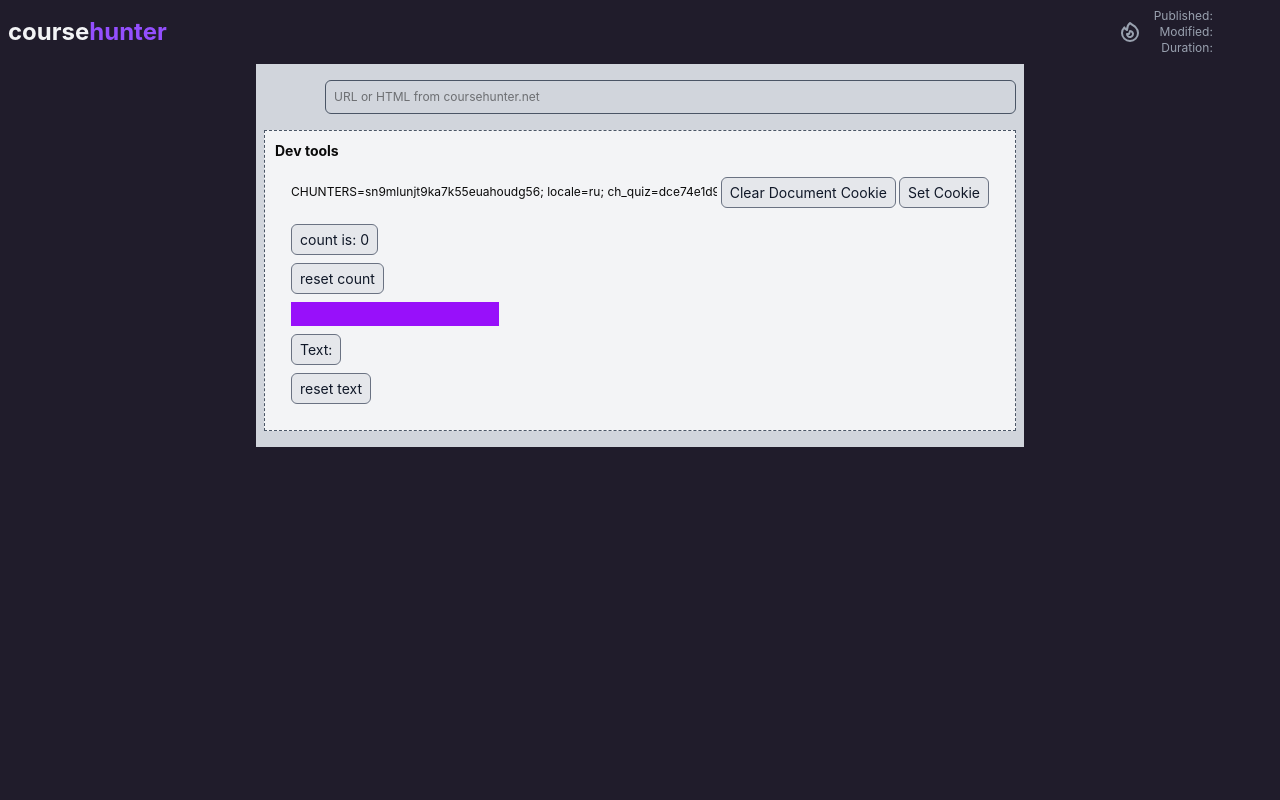
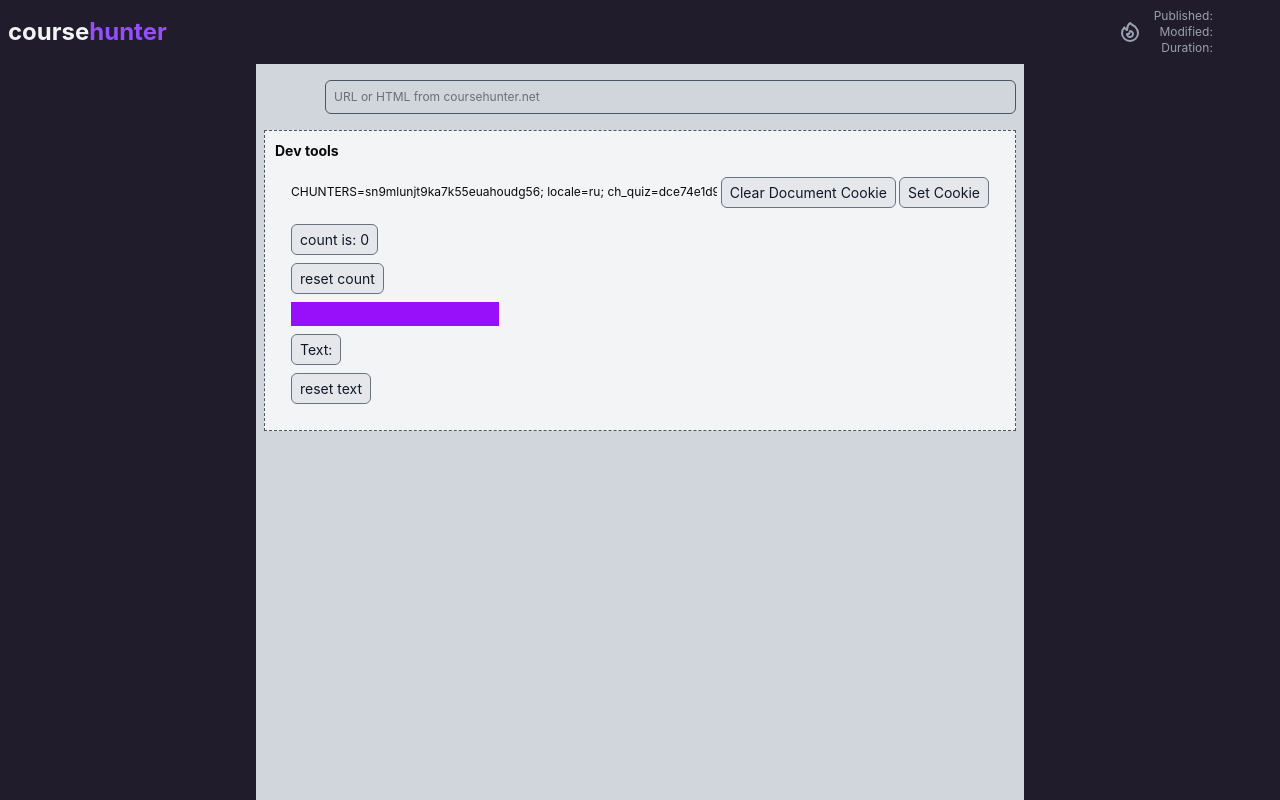
Before and after one commit to maxzz/ch-spy, a React (Vite) app: page / in a window 1280 px wide. Built offline with nearby package versions, Linux system fonts and the light colour scheme; what jotai-family would draw is missing.

Commit message:
WIP. app scroll area. 2

```diff
--- a/src/course-hunter/components/0-all/0-all-main.tsx
+++ b/src/course-hunter/components/0-all/0-all-main.tsx
@@ -3,8 +3,6 @@ import { dropFileAtom } from '../../store/a-actions';
 import { dragActiveAtom } from '../../store/a-local-storage-state';
 import { Header } from '../1-header/header';
 import { MainContent } from '../2-main/0-main-content';
-import { ScrollArea } from '../../../ui/shadcn/scroll-area';
-
 import './styles.css';
 
 /** Course list browser: paste or drop a course page, then download the videos. */
@@ -36,9 +34,7 @@ export function CourseHunterApp() {
                 <Header />
             </div>
 
-            <ScrollArea fullHeight fixedWidth className="flex-1 min-h-0">
-                <MainContent />
-            </ScrollArea>
+            <MainContent />
         </div>
     );
 }
--- a/src/course-hunter/components/2-main/0-main-content.tsx
+++ b/src/course-hunter/components/2-main/0-main-content.tsx
@@ -1,5 +1,6 @@
 import { useAtomValue } from 'jotai';
 import { cx } from '../../../utils/lib/classnames';
+import { ScrollArea } from '../../../ui/shadcn/scroll-area';
 
 import { DevPanels } from './2-dev-tools/dev-panels';
 import { itemsAtom, playerItemsUrlAtom } from '../../store/a-local-storage-state';
@@ -13,7 +14,9 @@ export function MainContent() {
     const items = useAtomValue(itemsAtom);
 
     return (
-        <div className="px-2 py-4 mx-auto max-w-3xl bg-gray-300">
+        <div className="flex-1 min-h-0 w-full mx-auto max-w-3xl bg-gray-300">
+            <ScrollArea fullHeight fixedWidth className="h-full">
+                <div className="px-2 py-4">
                     <SourceRow />
 
                     <PlayerItemsRow />
@@ -26,5 +29,7 @@ export function MainContent() {
 
                     <DevPanels />
                 </div>
+            </ScrollArea>
+        </div>
     );
 }
```
Lines whose indentation alone changed are shown as unchanged.
